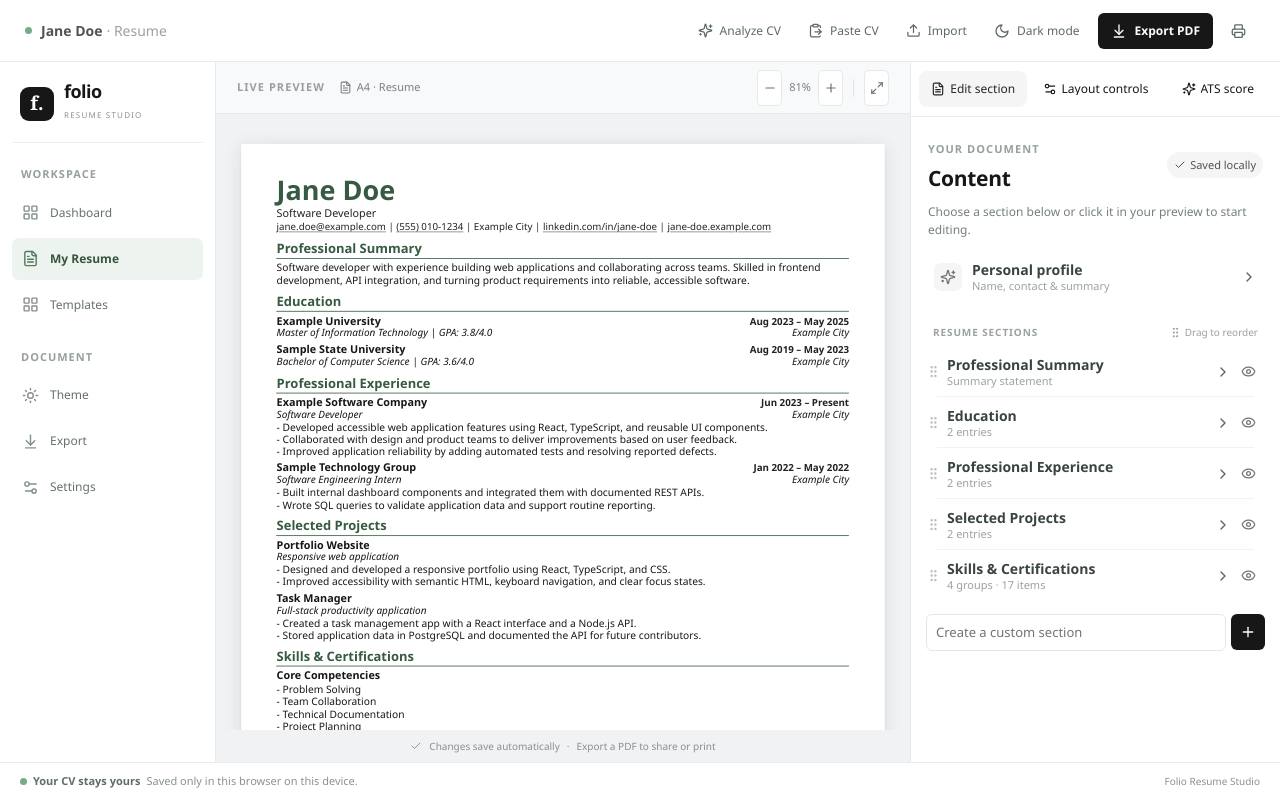
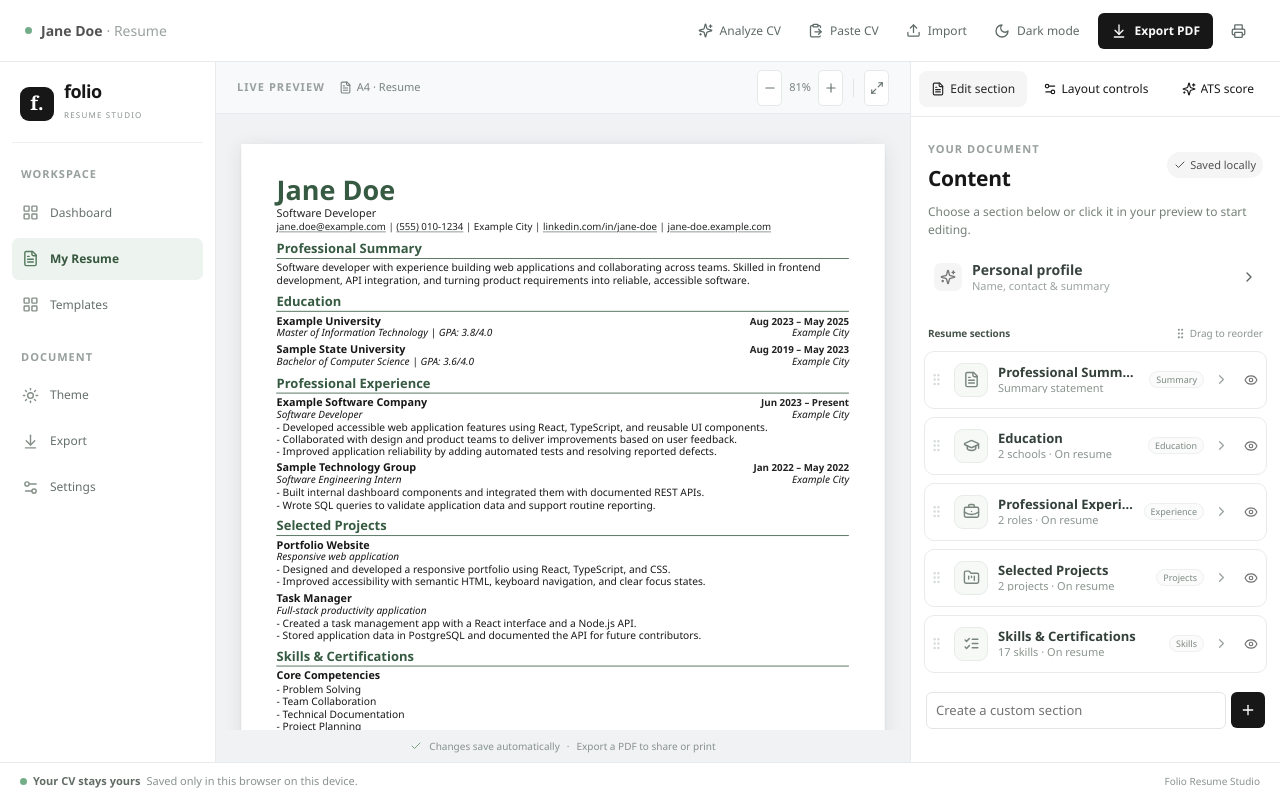
Before and after one commit to HVzz24/Folio, a React (Vite) app: page / in a window 1280 px wide. Built offline with nearby package versions, Linux system fonts and the light colour scheme.

Commit message:
Redesigned the Resume Sections list as compact editor cards with section-type icons, clearer titles, contextual metadata, and a subtle selected state using the resume accent color.

```diff
--- a/src/App.tsx
+++ b/src/App.tsx
@@ -1,9 +1,9 @@
 import { Fragment, useEffect, useMemo, useRef, useState } from 'react'
 import {
-  AlignCenter, AlignJustify, AlignLeft, ArrowDown, ArrowDownToLine, ArrowLeft, ArrowRight, ArrowUp, Check, ClipboardPaste,
-  ChevronDown, ChevronRight, Eye, EyeOff, FileJson2, FileText, GripVertical,
+  AlignCenter, AlignJustify, AlignLeft, ArrowDown, ArrowDownToLine, ArrowLeft, ArrowRight, ArrowUp, BriefcaseBusiness, Check, ClipboardPaste,
+  ChevronDown, ChevronRight, Eye, EyeOff, FileJson2, FileText, FolderKanban, GraduationCap, GripVertical,
   LayoutGrid, Maximize2, Minus, Moon, Plus, Printer, RotateCcw, Settings2, Sparkles, Sun,
-  Trash2, Type, Upload, X,
+  ListChecks, Trash2, Type, Upload, X,
 } from 'lucide-react'
 import { Button } from '@/components/ui/button'
 import { Checkbox } from '@/components/ui/checkbox'
@@ -301,6 +301,35 @@ function ListSectionEditor({ section }: { section: ResumeSection }) {
   )
 }
 
+function getSectionCardKind(section: ResumeSection) {
+  if (section.type === 'summary') return 'Summary'
+  if (section.type === 'experience') return 'Experience'
+  if (section.type === 'education') return 'Education'
+  const heading = section.heading.toLowerCase()
+  if (heading.includes('project')) return 'Projects'
+  if (heading.includes('skill')) return 'Skills'
+  return 'Custom section'
+}
+
+function getSectionCardMeta(section: ResumeSection) {
+  const heading = section.heading.toLowerCase()
+  const entries = section.items.length
+  const listItems = section.subsections.reduce((total, subsection) => total + subsection.items.length, 0)
+  const groups = section.subsections.length
+  const plural = (count: number, singular: string, pluralForm = `${singular}s`) =>
+    `${count} ${count === 1 ? singular : pluralForm}`
+
+  if (section.type === 'summary') return section.enabled ? 'Summary statement' : 'Hidden from resume'
+  if (section.type === 'experience') return `${plural(entries, 'role')} · ${section.enabled ? 'On resume' : 'Hidden'}`
+  if (section.type === 'education') return `${plural(entries, 'school')} · ${section.enabled ? 'On resume' : 'Hidden'}`
+  if (heading.includes('project')) return `${plural(entries, 'project')} · ${section.enabled ? 'On resume' : 'Hidden'}`
+  if (heading.includes('skill')) return `${plural(listItems, 'skill')} · ${section.enabled ? 'On resume' : 'Hidden'}`
+  if (entries && groups) return `${plural(entries, 'entry')} · ${plural(groups, 'group')}`
+  if (entries) return `${plural(entries, 'entry')} · ${section.enabled ? 'On resume' : 'Hidden'}`
+  if (groups) return `${plural(groups, 'group')} · ${plural(listItems, 'item')}`
+  return section.enabled ? 'Ready to add content' : 'Hidden from resume'
+}
+
 function ContentSidebar({ active, setActive, dragId, setDragId }: {
   active: string; setActive: (id: string) => void; dragId: string | null; setDragId: (id: string | null) => void
 }) {
@@ -384,11 +413,12 @@ function ContentSidebar({ active, setActive, dragId, setDragId }: {
             </details>
           </div>}
         </section>
-        <div className="section-list-heading"><span>RESUME SECTIONS</span><span className="drag-hint"><GripVertical size={13} /> Drag to reorder</span></div>
+        <div className="section-list-heading"><span>Resume sections</span><span className="drag-hint"><GripVertical size={13} /> Drag to reorder</span></div>
         {resume.sections.map((section, index) => (
           <section
-            className={`accordion section-accordion ${active === section.id ? 'open' : ''}`}
+            className={`accordion section-accordion section-card ${active === section.id ? 'open selected' : ''} ${section.enabled ? '' : 'disabled'}`}
             key={section.id}
+            style={{ '--section-accent': resume.settings.accentColor } as React.CSSProperties}
             ref={(element) => {
               if (element) sectionRefs.current.set(section.id, element)
               else sectionRefs.current.delete(section.id)
@@ -407,19 +437,18 @@ function ContentSidebar({ active, setActive, dragId, setDragId }: {
                 }}
                 onDragEnd={() => setDragId(null)}
               ><GripVertical size={15} /></span>
-              <Button variant="ghost" className="accordion-trigger section-trigger" type="button" onClick={() => setActive(section.id)}>
-                <span className="accordion-name">{section.heading || 'Untitled section'}<small>{section.type === 'summary'
-                  ? 'Summary statement'
-                  : [
-                    section.items.length ? `${section.items.length} entries` : '',
-                    section.subsections.filter((subsection) => subsection.items.length > 0).length
-                      ? `${section.subsections.filter((subsection) => subsection.items.length > 0).length} groups · ${section.subsections.reduce((total, subsection) => total + subsection.items.length, 0)} items`
-                      : '',
-                  ].filter(Boolean).join(' · ') || '0 items'
-                }</small></span>
-                {active === section.id ? <ChevronDown size={16} /> : <ChevronRight size={16} />}
+              <Button variant="ghost" className="accordion-trigger section-trigger" type="button" aria-expanded={active === section.id} onClick={() => setActive(section.id)}>
+                <span className="section-card-icon" aria-hidden="true">
+                  {section.type === 'summary' ? <FileText size={17} /> : section.type === 'experience' ? <BriefcaseBusiness size={17} /> : section.type === 'education' ? <GraduationCap size={17} /> : getSectionCardKind(section) === 'Projects' ? <FolderKanban size={17} /> : <ListChecks size={17} />}
+                </span>
+                <span className="section-card-copy">
+                  <span className="section-card-title">{section.heading || 'Untitled section'}</span>
+                  <span className="section-card-meta">{getSectionCardMeta(section)}</span>
+                </span>
+                <span className="section-card-kind">{getSectionCardKind(section)}</span>
+                {active === section.id ? <ChevronDown className="section-card-chevron" size={15} /> : <ChevronRight className="section-card-chevron" size={15} />}
               </Button>
-              <MiniButton title={section.enabled ? 'Hide section' : 'Show section'} onClick={() => toggleSection(section)}>{section.enabled ? <Eye size={15} /> : <EyeOff size={15} />}</MiniButton>
+              <MiniButton title={section.enabled ? 'Hide section' : 'Show section'} onClick={() => toggleSection(section)}>{section.enabled ? <Eye size={14} /> : <EyeOff size={14} />}</MiniButton>
             </div>
             {active === section.id && <div className="accordion-content section-content">
               <Field label="Section heading" value={section.heading} onChange={(value) => store.updateSection(section.id, { heading: value })} />
--- a/src/styles.css
+++ b/src/styles.css
@@ -162,14 +162,31 @@ button:disabled { cursor: default; opacity: .35; }
 .summary-toggle strong { color: #404040; font-size: 10px; font-weight: 600; }
 .summary-toggle small { margin-top: 3px; color: #929c96; font-size: 9px; font-weight: 400; }
 .summary-toggle .ui-checkbox { flex: 0 0 auto; }
-.section-list-heading { display: flex; align-items: center; justify-content: space-between; padding: 19px 9px 8px; font-size: 8px; font-weight: 700; letter-spacing: .9px; color: #9aa29f; }
-.drag-hint { display: flex; align-items: center; gap: 3px; letter-spacing: 0; font-size: 8px; font-weight: 400; }
-.section-accordion { position: relative; }
-.section-trigger-row { display: flex; align-items: center; gap: 2px; padding: 0 5px 0 0; }
-.drag-handle { display: flex; color: #bac2be; cursor: grab; padding: 6px 1px; }
-.section-trigger { padding: 9px 3px; }
-.section-trigger .accordion-name { font-size: 11px; }
-.section-separator { position: absolute; bottom: -2px; height: 1px; background: #f1f3f2; left: 12px; right: 12px; }
+.section-list-heading { display: flex; align-items: center; justify-content: space-between; padding: 20px 4px 10px; font-size: 12px; font-weight: 650; letter-spacing: -.1px; color: #46534b; }
+.drag-hint { display: flex; align-items: center; gap: 3px; color: #8a958e; letter-spacing: 0; font-size: 10px; font-weight: 400; }
+.section-accordion { position: relative; margin: 0 0 8px; padding: 3px; border: 1px solid #e8ece9; border-radius: 10px; background: #fff; transition: border-color 180ms ease, background-color 180ms ease, box-shadow 180ms ease, opacity 180ms ease; }
+.section-accordion:hover { border-color: #d7dfd9; box-shadow: 0 3px 12px #263a2d0b; }
+.section-accordion.open { border-color: color-mix(in srgb, var(--section-accent) 42%, #e8ece9); background: color-mix(in srgb, var(--section-accent) 3%, white); box-shadow: 0 4px 16px #263a2d10, 0 0 0 1px color-mix(in srgb, var(--section-accent) 8%, transparent); }
+.section-accordion.disabled { opacity: .58; }
+.section-accordion.disabled:hover { opacity: .82; }
+.section-trigger-row { display: flex; align-items: center; gap: 2px; padding: 0; }
+.drag-handle { display: flex; flex: 0 0 17px; align-items: center; justify-content: center; color: #b4beb7; cursor: grab; padding: 6px 0; opacity: .55; transition: color 160ms ease, opacity 160ms ease; }
+.section-accordion:hover .drag-handle, .section-accordion.selected .drag-handle { opacity: 1; }
+.drag-handle:active { cursor: grabbing; }
+.section-trigger { flex: 1; min-width: 0; gap: 10px; padding: 8px 7px; border-radius: 7px; }
+.section-trigger:hover { background: transparent; }
+.section-trigger:focus-visible { outline: 2px solid var(--section-accent); outline-offset: -1px; }
+.section-card-icon { display: grid; flex: 0 0 34px; width: 34px; height: 34px; place-items: center; border: 1px solid #e8ece9; border-radius: 9px; background: #f7f9f7; color: #78867d; transition: border-color 180ms ease, background-color 180ms ease, color 180ms ease; }
+.section-card-copy { display: grid; flex: 1; gap: 3px; min-width: 0; }
+.section-card-title { overflow: hidden; color: #34413a; font-size: 13px; font-weight: 620; text-overflow: ellipsis; white-space: nowrap; }
+.section-card-meta { overflow: hidden; color: #8a958e; font-size: 11px; font-weight: 400; text-overflow: ellipsis; white-space: nowrap; }
+.section-card-kind { flex: 0 0 auto; padding: 3px 6px; border: 1px solid #edf0ee; border-radius: 999px; background: #fafbfa; color: #7d8981; font-size: 9px; font-weight: 550; }
+.section-card-chevron { flex: 0 0 auto; color: #9aa49d; }
+.section-accordion.selected .section-card-icon { border-color: color-mix(in srgb, var(--section-accent) 20%, #e8ece9); background: color-mix(in srgb, var(--section-accent) 9%, white); color: var(--section-accent); }
+.section-accordion.selected .section-card-title { color: var(--section-accent); }
+.section-accordion.selected .section-card-kind { border-color: color-mix(in srgb, var(--section-accent) 18%, #edf0ee); background: color-mix(in srgb, var(--section-accent) 6%, white); color: var(--section-accent); }
+.section-accordion .section-content { padding: 8px 10px 12px; border-top: 1px solid #edf0ee; }
+.section-separator { display: none; }
 .icon-button { display: inline-flex; place-items: center; justify-content: center; flex: 0 0 25px; width: 25px; height: 25px; padding: 0; color: #737373; border: 0; border-radius: 6px; background: transparent; }
 .icon-button:hover { background: #f5f5f5; color: #171717; }
 .icon-button.danger:hover { color: #ba5b54; background: #fbf0ef; }
@@ -499,6 +516,20 @@ button:disabled { cursor: default; opacity: .35; }
 .app-shell[data-theme="dark"] .entry-card,
 .app-shell[data-theme="dark"] .ats-form,
 .app-shell[data-theme="dark"] .ats-score-card { border-color: var(--dark-border); background: var(--dark-raised); box-shadow: 0 5px 18px #00000014; }
+.app-shell[data-theme="dark"] .section-accordion { border-color: var(--dark-border); background: var(--dark-panel); }
+.app-shell[data-theme="dark"] .section-accordion.open { border-color: color-mix(in srgb, var(--section-accent) 48%, var(--dark-border)); background: color-mix(in srgb, var(--section-accent) 10%, var(--dark-panel)); }
+.app-shell[data-theme="dark"] .section-card-title { color: var(--dark-text); }
+.app-shell[data-theme="dark"] .section-card-meta,
+.app-shell[data-theme="dark"] .section-card-chevron { color: var(--dark-muted); }
+.app-shell[data-theme="dark"] .section-card-kind { border-color: var(--dark-border); background: var(--dark-raised); color: var(--dark-muted); }
+.app-shell[data-theme="dark"] .section-card-icon { border-color: var(--dark-border); background: var(--dark-raised); color: #a7b5ab; }
+.app-shell[data-theme="dark"] .section-accordion.selected .section-card-icon { border-color: color-mix(in srgb, var(--section-accent) 44%, var(--dark-border)); background: color-mix(in srgb, var(--section-accent) 18%, var(--dark-raised)); color: #d3e2d5; }
+.app-shell[data-theme="dark"] .section-accordion.selected .section-card-title,
+.app-shell[data-theme="dark"] .section-accordion.selected .section-card-kind { color: #d3e2d5; }
+.app-shell[data-theme="dark"] .section-accordion.selected .section-card-kind { border-color: color-mix(in srgb, var(--section-accent) 42%, var(--dark-border)); background: color-mix(in srgb, var(--section-accent) 13%, var(--dark-raised)); }
+.app-shell[data-theme="dark"] .section-accordion .section-content { border-color: var(--dark-border); }
+.app-shell[data-theme="dark"] .section-list-heading { color: var(--dark-text); }
+.app-shell[data-theme="dark"] .drag-hint { color: var(--dark-muted); }
 .app-shell[data-theme="dark"] .saved-pill { border: 1px solid var(--dark-border); background: #262626; color: #e5e5e5; }
 .app-shell[data-theme="dark"] .accordion-trigger { color: #c2cdc5; }
 .app-shell[data-theme="dark"] .accordion-icon { background: #262626; color: #d4d4d4; }
```
